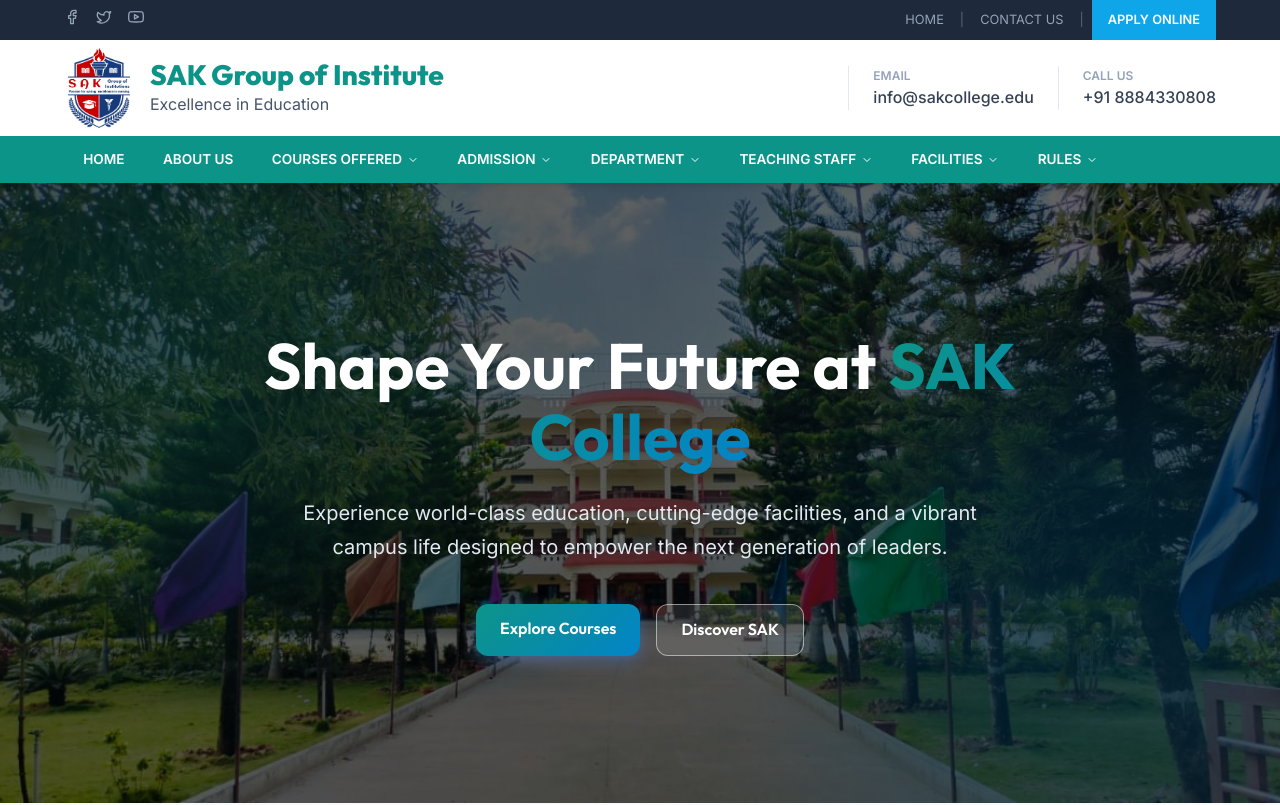
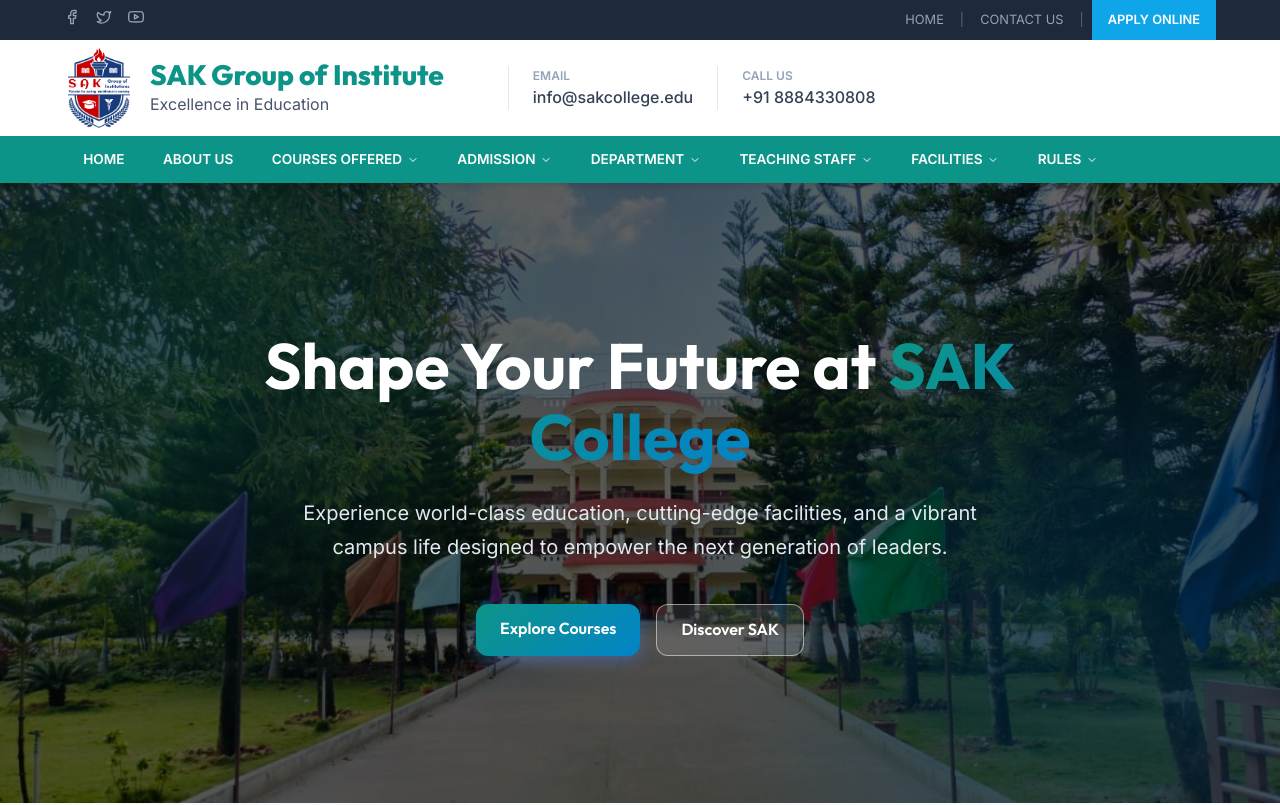
Before and after one commit to PISLIVE/SAK-Institute, a Next.js app in the folder frontend/: page / in a window 1280 px wide. Shown: the top 805 px of the page. Built offline with nearby package versions, Linux system fonts and the light colour scheme.

Commit message:
style: adjust spacing in middle header

```diff
--- a/frontend/src/components/Navbar.module.css
+++ b/frontend/src/components/Navbar.module.css
@@ -73,8 +73,8 @@
 
 .middleContainer {
   display: flex;
-  justify-content: space-between;
   align-items: center;
+  gap: 4rem;
 }
 
 .logoArea {
```
